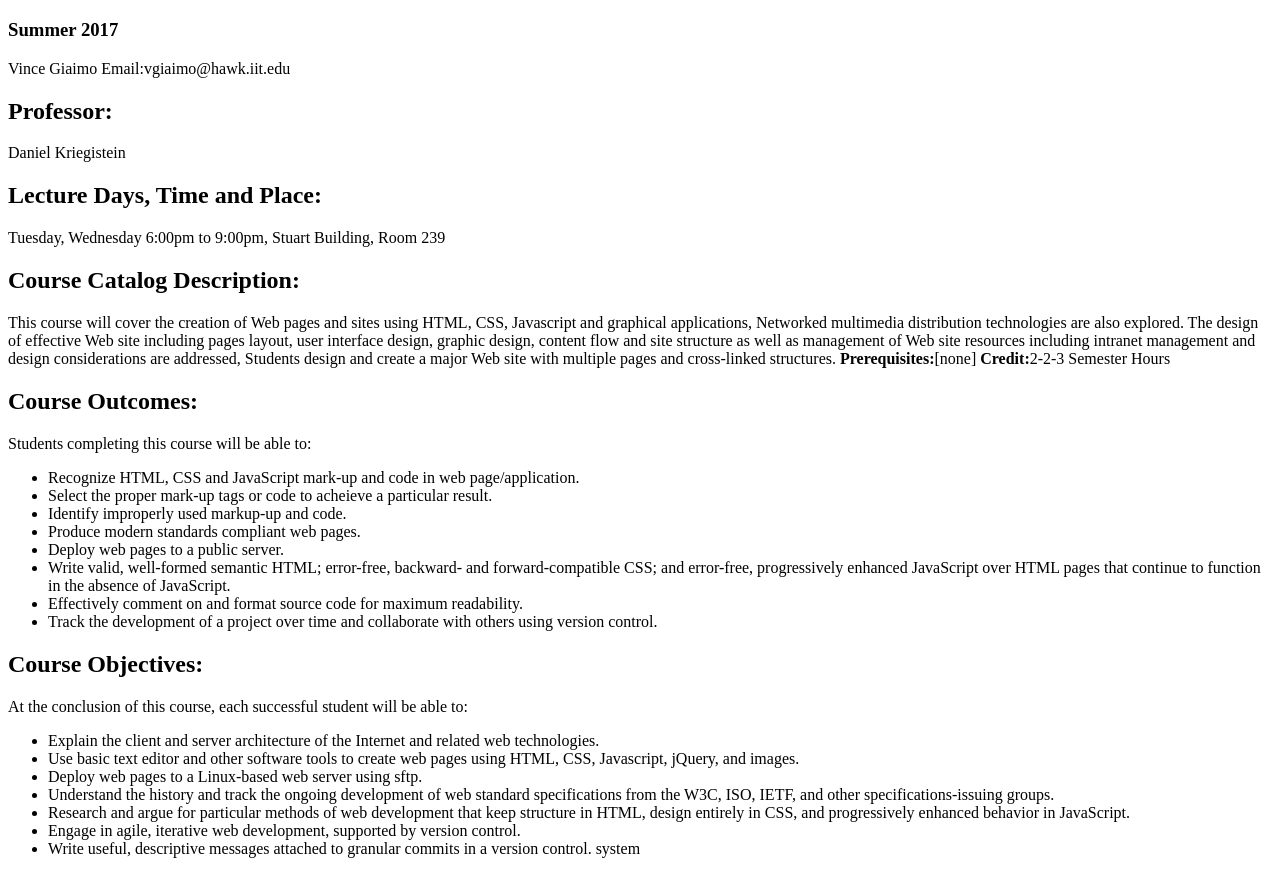
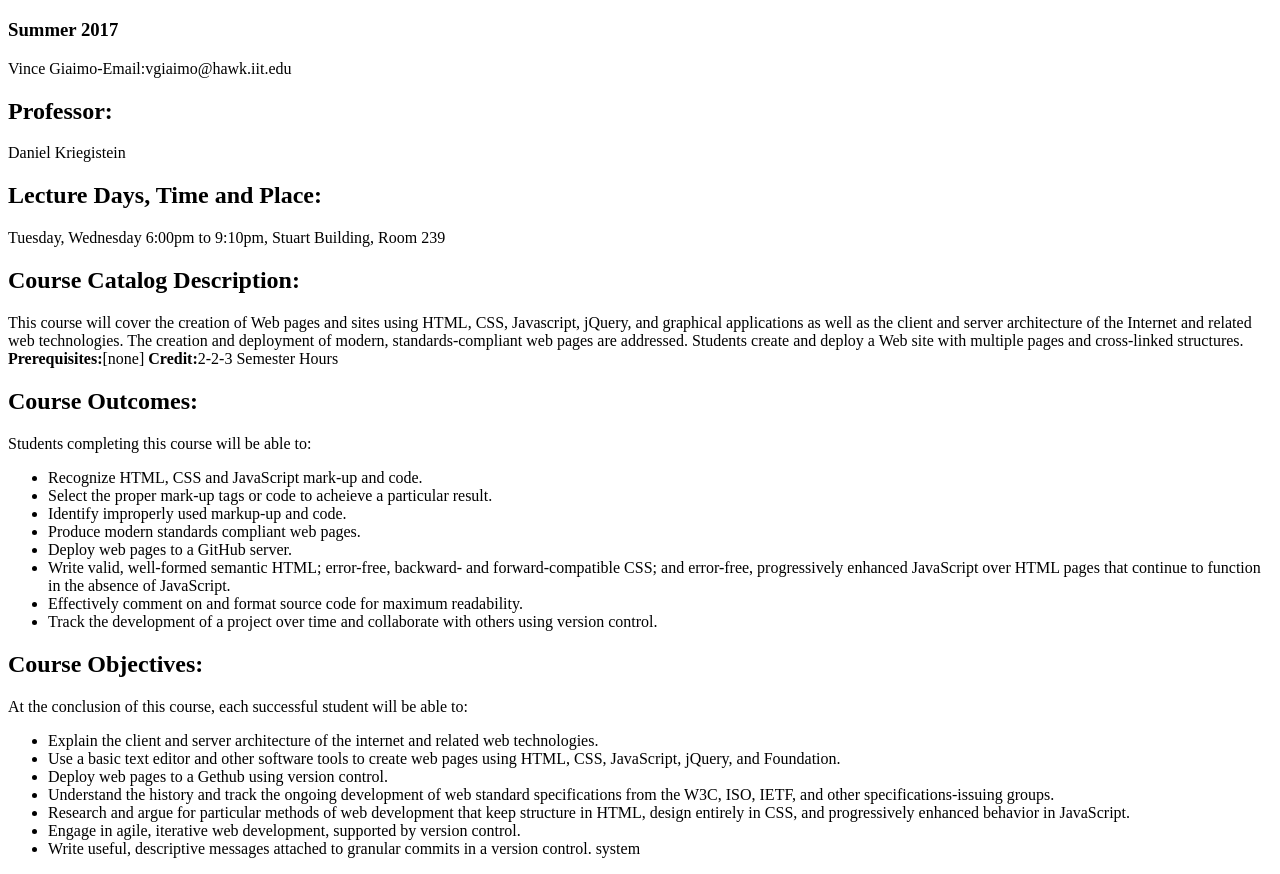
Before and after one commit to Vgiaimo/Lab1, a plain HTML site: page index.html in a window 1280 px wide. Shown: the part 61-935 px from the top of the page. Drawn offline with Linux system fonts and the light colour scheme.

Commit message:
lab1 final edit
modified Course Objectives and OutComes

```diff
--- a/index.html
+++ b/index.html
@@ -7,29 +7,36 @@
 <body>
 	<h1>ITMD-361 Internet Technologies and Web Design</h1>
 	<h3>Summer 2017</h3>
-	<p>Vince Giaimo Email:vgiaimo@hawk.iit.edu</p>
+	<p>Vince Giaimo-Email:vgiaimo@hawk.iit.edu</p>
 
 	<h2>Professor:</h2>
 	<p>Daniel Kriegistein</p>
 
 	<h2>Lecture Days, Time and Place:</h2>
-	<P>Tuesday, Wednesday 6:00pm to 9:00pm, Stuart Building, Room 239</p>
+	<P>Tuesday, Wednesday 6:00pm to 9:10pm, Stuart Building, Room 239</p>
 
 	<h2>Course Catalog Description:</h2>
-	<p>This course will cover the creation of Web pages and sites using HTML, CSS, Javascript and graphical applications, Networked multimedia distribution technologies are also explored. The design of effective Web site including pages layout, user interface design, graphic design, content flow and site structure as well as management of Web site resources including intranet management and design considerations are addressed, Students design and create a major Web site with multiple pages and cross-linked structures.
+	<p>This course will cover the creation of Web pages and sites using HTML, CSS, Javascript, jQuery, and graphical applications as well as the client and server architecture of the Internet and related web technologies. The creation and deployment of modern, standards-compliant web pages are addressed. Students create and deploy a Web site with multiple pages and cross-linked structures.
 	<strong>Prerequisites:</strong>[none] <strong>Credit:</strong>2-2-3 Semester Hours</p>
 
 	<h2>Course Outcomes:</h2>
 	<p>Students completing this course will be able to:</p>
 
 	<ul>
-	<li>Recognize HTML, CSS and JavaScript mark-up and code in web page/application.</li>
+	<li>Recognize HTML, CSS and JavaScript mark-up and code.</li>
+
 	<li>Select the proper mark-up tags or code to acheieve a particular result.</li>
+
 	<li>Identify improperly used markup-up and code.</li>
+
 	<li>Produce modern standards compliant web pages.</li>
-	<li>Deploy web pages to a public server.</li>
+
+	<li>Deploy web pages to a GitHub server.</li>
+
 	<li>Write valid, well-formed semantic HTML; error-free, backward- and forward-compatible CSS; and error-free, progressively enhanced JavaScript over HTML pages that continue to function in the absence of JavaScript.</li>
+
 	<li>Effectively comment on and format source code for maximum readability.</li>
+
 	<li>Track the development of a project over time and collaborate with others using version control.</li>
 	</ul>
 
@@ -37,13 +44,19 @@
 	<p>At the conclusion of this course, each successful student will be able to:</p>
 
 	<Ul>
-	<li>Explain the client and server architecture of the Internet and related web technologies.</li>
-	<li>Use basic text editor and other software tools to create web pages using HTML, CSS, Javascript, jQuery, and images.</li>
-	<li>Deploy web pages to a Linux-based web server using sftp.</lI>
-	<li>Understand the history and track the ongoing development of web standard specifications from the W3C, ISO, IETF, and other specifications-issuing groups.</li>
-	<li>Research and argue for particular methods of web development that keep structure in HTML, design entirely in CSS, and progressively enhanced behavior in JavaScript.</li>
-	<li>Engage in agile, iterative web development, supported by version control.</li>
-	<li>Write useful, descriptive messages attached to granular commits in a version control. system</li>
+		<li>Explain the client and server architecture of the internet and related web technologies.</li>
+
+		<li>Use a basic text editor and other software tools to create web pages using HTML, CSS, JavaScript, jQuery, and Foundation.</li>
+
+		<li>Deploy web pages to a Gethub using version control.</li>
+
+		<li>Understand the history and track the ongoing development of web standard specifications from the W3C, ISO, IETF, and other specifications-issuing groups.</li>
+
+		<li>Research and argue for particular methods of web development that keep structure in HTML, design entirely in CSS, and progressively enhanced behavior in JavaScript.</li>
+
+		<li>Engage in agile, iterative web development, supported by version control.</li>
+
+		<li>Write useful, descriptive messages attached to granular commits in a version control. system</li>
 	</ul>
 
 </body>
```
